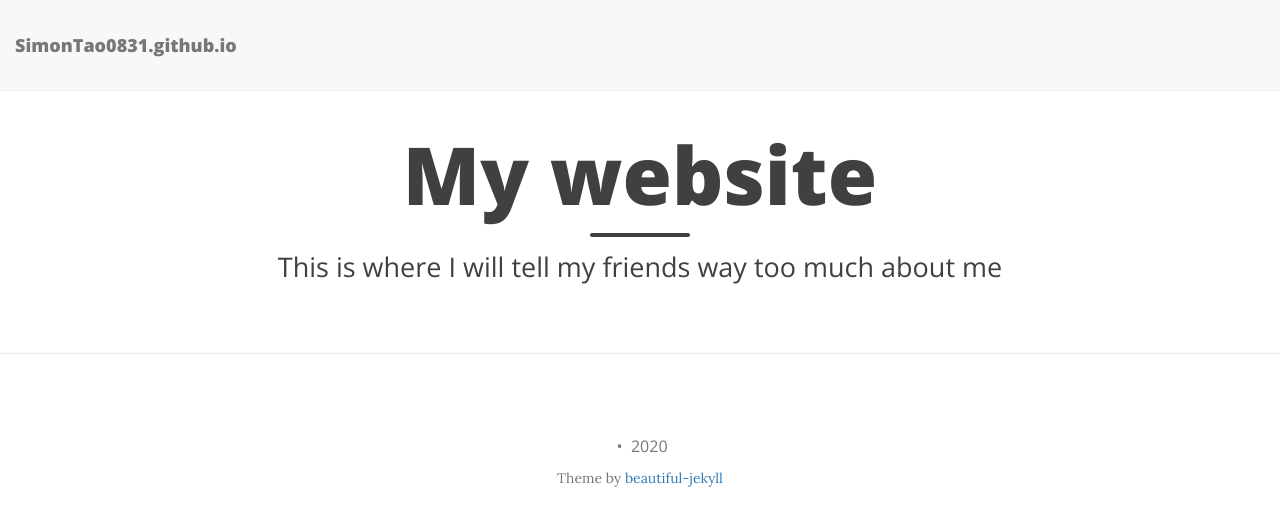
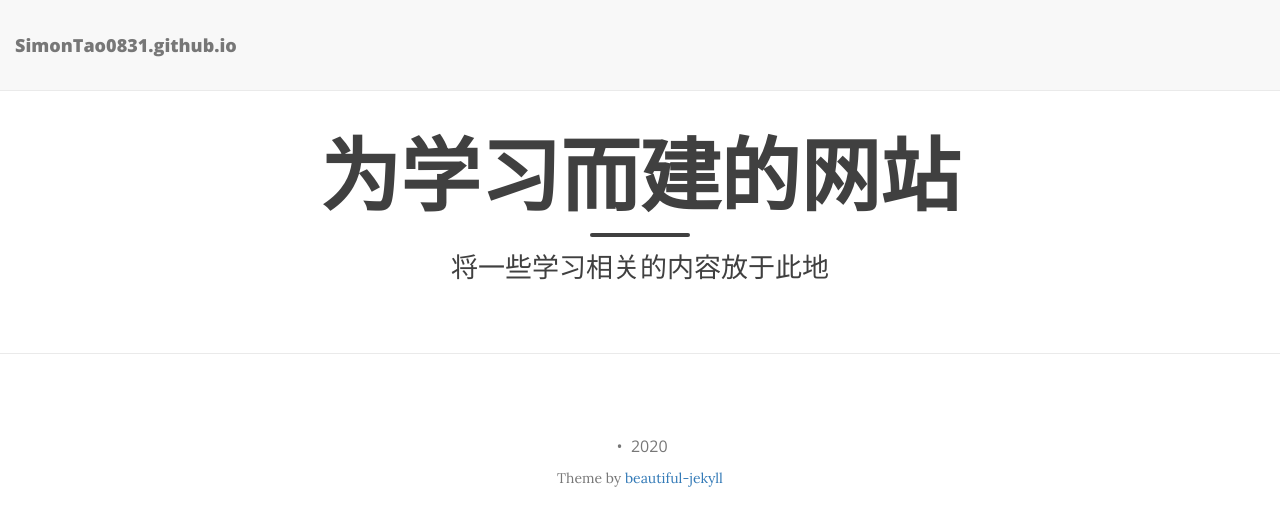
Before and after one commit to SimonTao0831/SimonTao0831.github.io, a Jekyll site: the page built from index.html, in a window 1280 px wide. Shown: the top 526 px of the page. Built offline with Jekyll 4.4.1, drawn with Linux system fonts in a browser that asks for light colours; nearby versions of some CDN libraries.

Commit message:
Update index.html

```diff
--- a/index.html
+++ b/index.html
@@ -1,7 +1,7 @@
 ---
 layout: page
-title: My website
-subtitle: This is where I will tell my friends way too much about me
+title: 为学习而建的网站
+subtitle: 将一些学习相关的内容放于此地
 use-site-title: true
 ---
 
```
